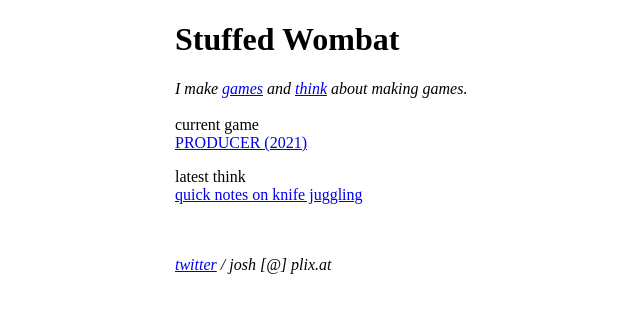
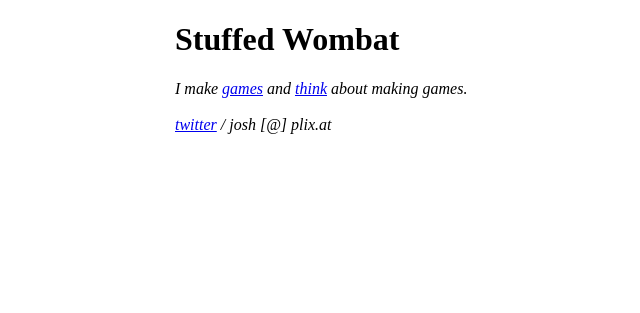
Before and after one commit to stuffedwombat/stuffedwombat.github.io, a Jekyll site: the page built from index.md, in a window 1280 px wide. Shown: the top 313 px of the page, without its empty margins (149-789 px from the left). Built offline with Jekyll 4.4.1, drawn with Linux system fonts in a browser that asks for light colours; our own code applies the rules of GitHub Pages for plain Markdown files; comment, search, counter and statistics services are not loaded.

Commit message:
Update index.md

```diff
--- a/index.md
+++ b/index.md
@@ -2,13 +2,4 @@
 
 *I make [games](games) and [think](thinking) about making games.*
 <br><br>
-current game<br>
-[PRODUCER (2021)](producer_2021)
-
-latest think<br>
-[quick notes on knife juggling](knife_juggling_190222)
-
-
-
-<br><br>
 *<a href="https://twitter.com/wombatstuff" target="_blank">twitter</a> / josh [@] plix.at*
```
